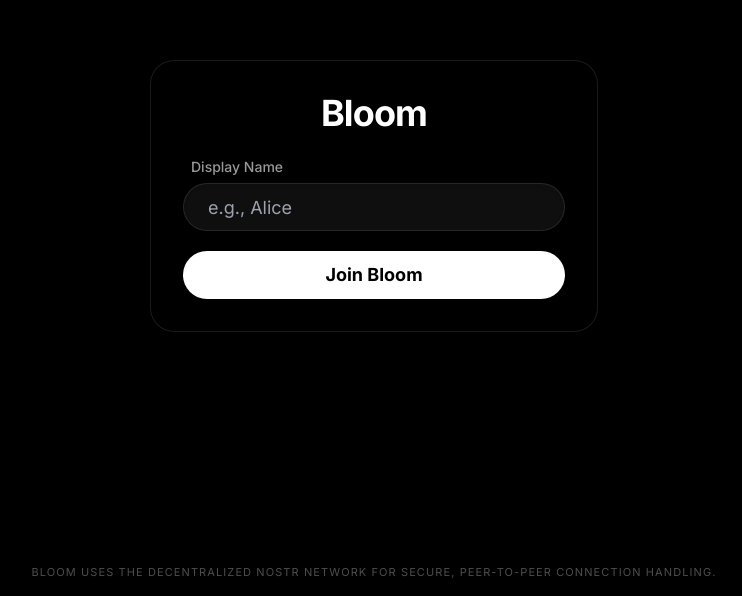
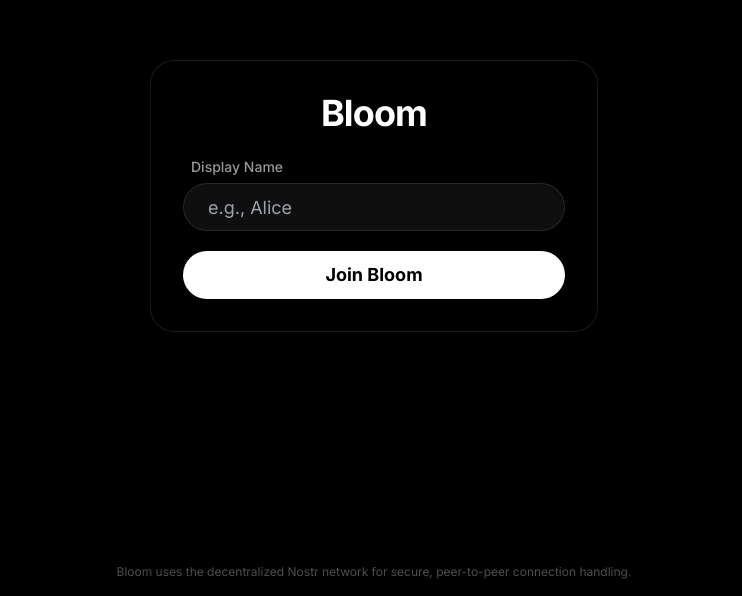
Before and after one commit to TheGandabherunda/bloom, a React (Vite) app: page / in a window 1280 px wide. Shown: the part 204-800 px from the top of the page, without its empty margins (266-1008 px from the left). Built offline with nearby package versions, Linux system fonts and the light colour scheme; what nostr-tools would draw is missing.

Commit message:
feat: implement Login component with Nostr extension and guest authentication support

```diff
--- a/src/components/Login.jsx
+++ b/src/components/Login.jsx
@@ -136,12 +136,12 @@ const Login = ({ onComplete }) => {
       </div>
 
       <div className="absolute bottom-4 left-0 right-0 text-center z-10 pointer-events-none px-4 hidden lg:block">
-        <p className="text-white/30 text-[11px] uppercase tracking-widest">
+        <p className="text-white/30 text-xs">
           Bloom uses the decentralized Nostr network for secure, peer-to-peer connection handling.
         </p>
       </div>
       <div className="lg:hidden w-full text-center mt-6 z-10 pointer-events-none px-4">
-        <p className="text-white/30 text-[10px] uppercase tracking-widest">
+        <p className="text-white/30 text-xs">
           Bloom uses the decentralized Nostr network for secure, peer-to-peer connection handling.
         </p>
       </div>
```
